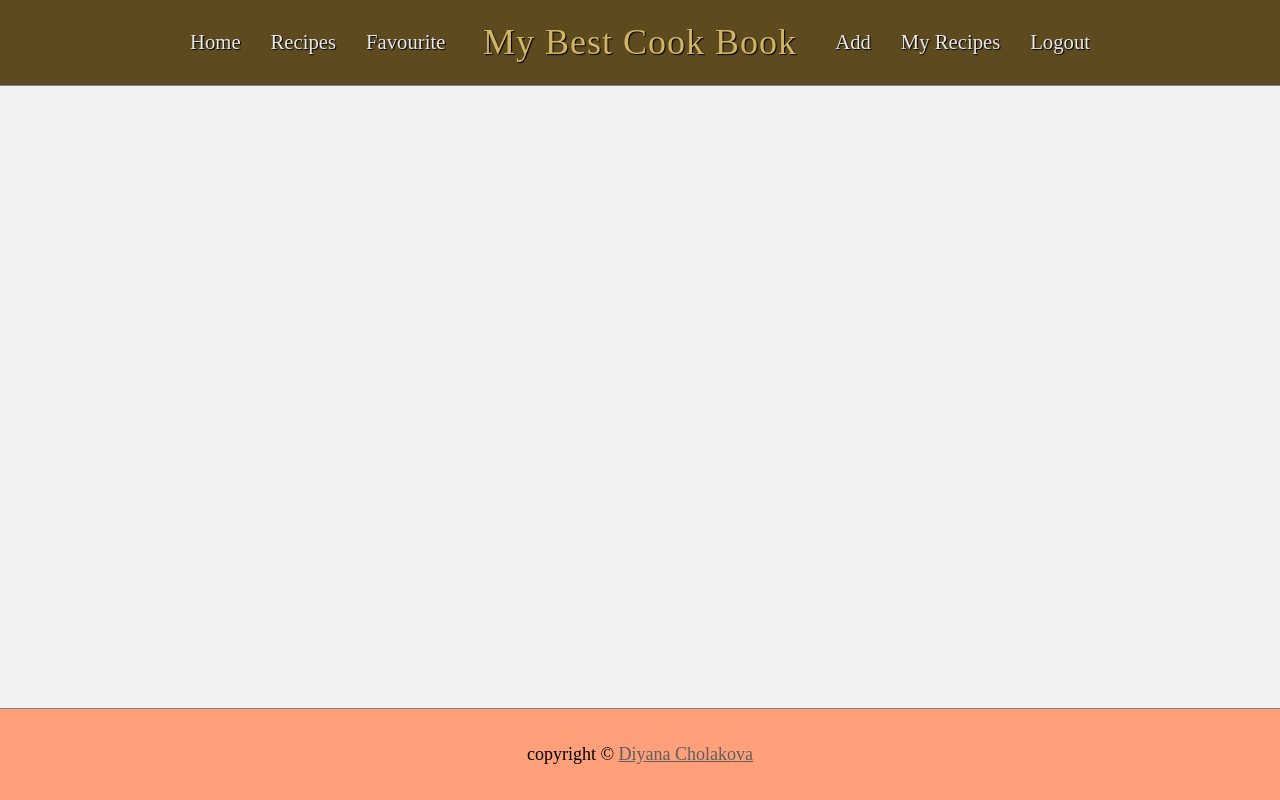
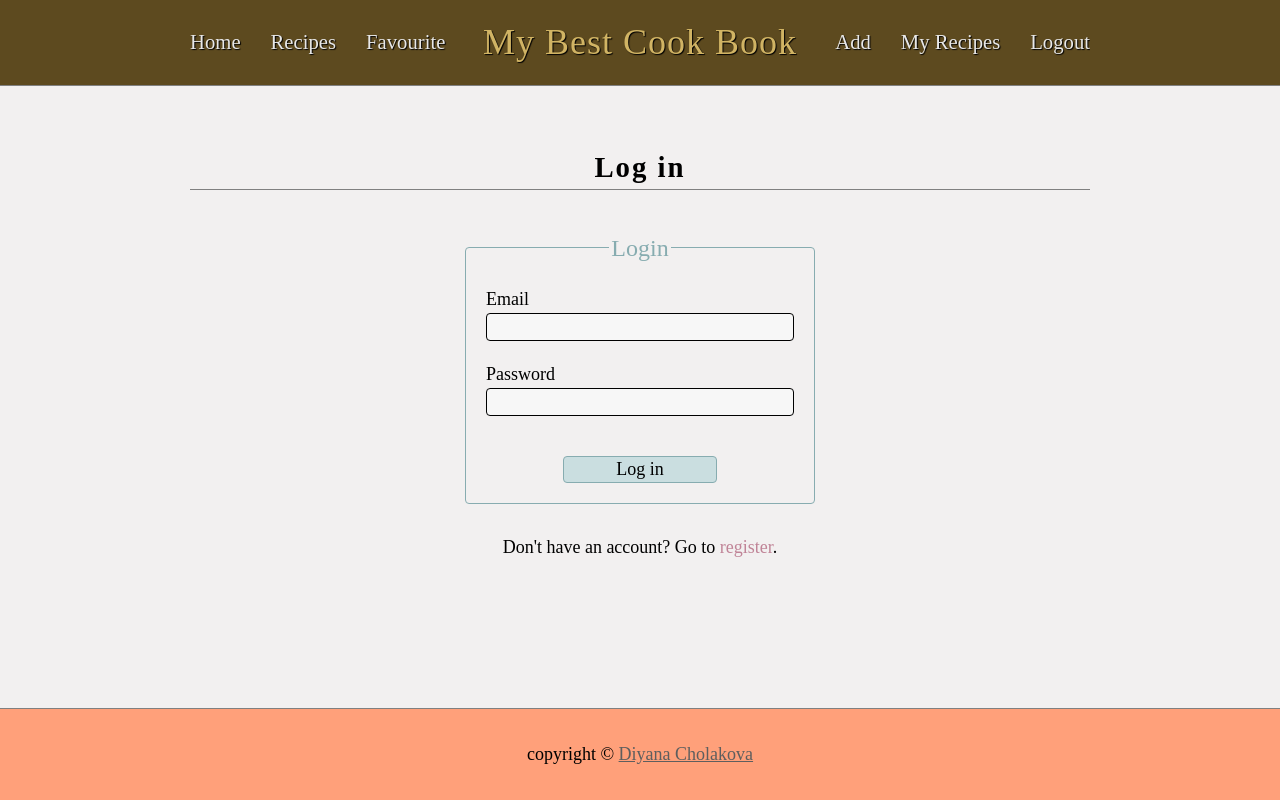
Before and after one commit to diynamix/MyBestCookBook, a React (Vite) app in the folder client/: page /login in a window 1280 px wide. Built offline with nearby package versions, Linux system fonts and the light colour scheme; a web font is replaced by a local one.

Commit message:
added login page

```diff
--- a/client/src/App.jsx
+++ b/client/src/App.jsx
@@ -3,6 +3,7 @@ import { Routes, Route } from 'react-router-dom'
 import Footer from "./components/footer/Footer"
 import Header from "./components/header/Header"
 import Home from "./components/Home/Home"
+import Login from './components/login/Login'
 import RecipeAdd from './components/recipe-add/RecipeAdd'
 import RecipeList from './components/recipe-list/RecipeList'
 
@@ -17,6 +18,7 @@ function App() {
                 <Route path='/' element={<Home />} />
                 <Route path='/recipes' element={<RecipeList />} />
                 <Route path='/recipes/add' element={<RecipeAdd />} />
+                <Route path='/login' element={<Login />} />
             </Routes>
         </main>
 
--- /dev/null
+++ b/client/src/components/login/Login.jsx
@@ -0,0 +1,35 @@
+export default function Login() {
+    return(
+        <div className="content-wrap login">
+            <h2 className="page-title divider">Log in</h2>
+
+            <section className="form-section">
+
+                <form id="login-form" method="post">
+
+                    <fieldset>
+
+                        <legend>Login</legend>
+
+                        <div className="form-group">
+                            <label htmlFor="email" className="form-label">Email</label>
+                            <input type="email" id="email" name="email" className="form-control" />
+                        </div>
+
+                        <div className="form-group">
+                            <label htmlFor="password" className="form-label">Password</label>
+                            <input type="password" id="password" name="password" className="form-control" />
+                        </div>
+
+                        <div>
+                            <button id="login-submit" type="submit" className="sbm-btn">Log in</button>
+                        </div>
+                    </fieldset>
+
+                    <div className="login-register-switch">Don't have an account? Go to <a link="/register">register</a>.</div>
+                </form>
+
+            </section>
+        </div>
+    );
+}
```
